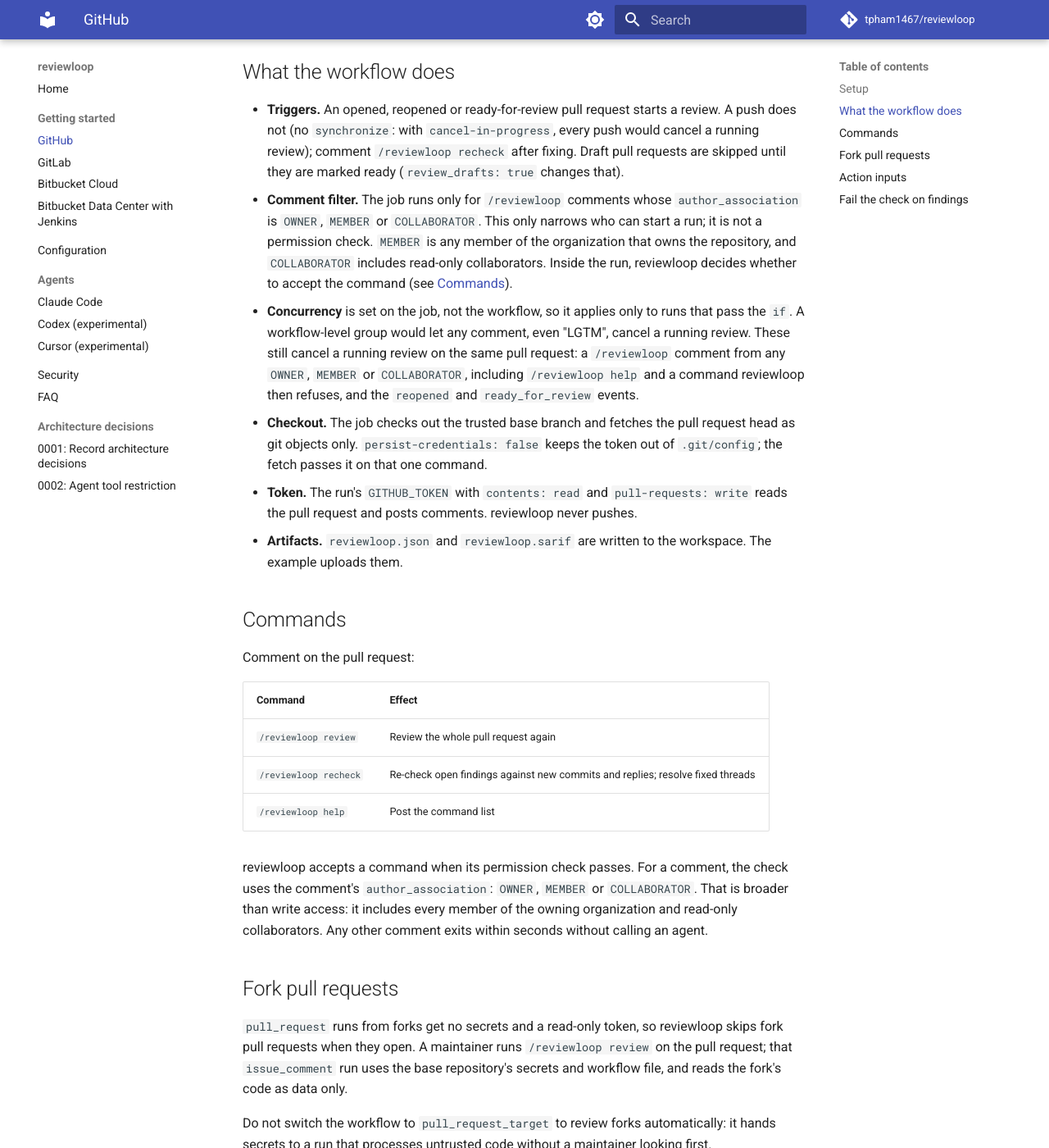
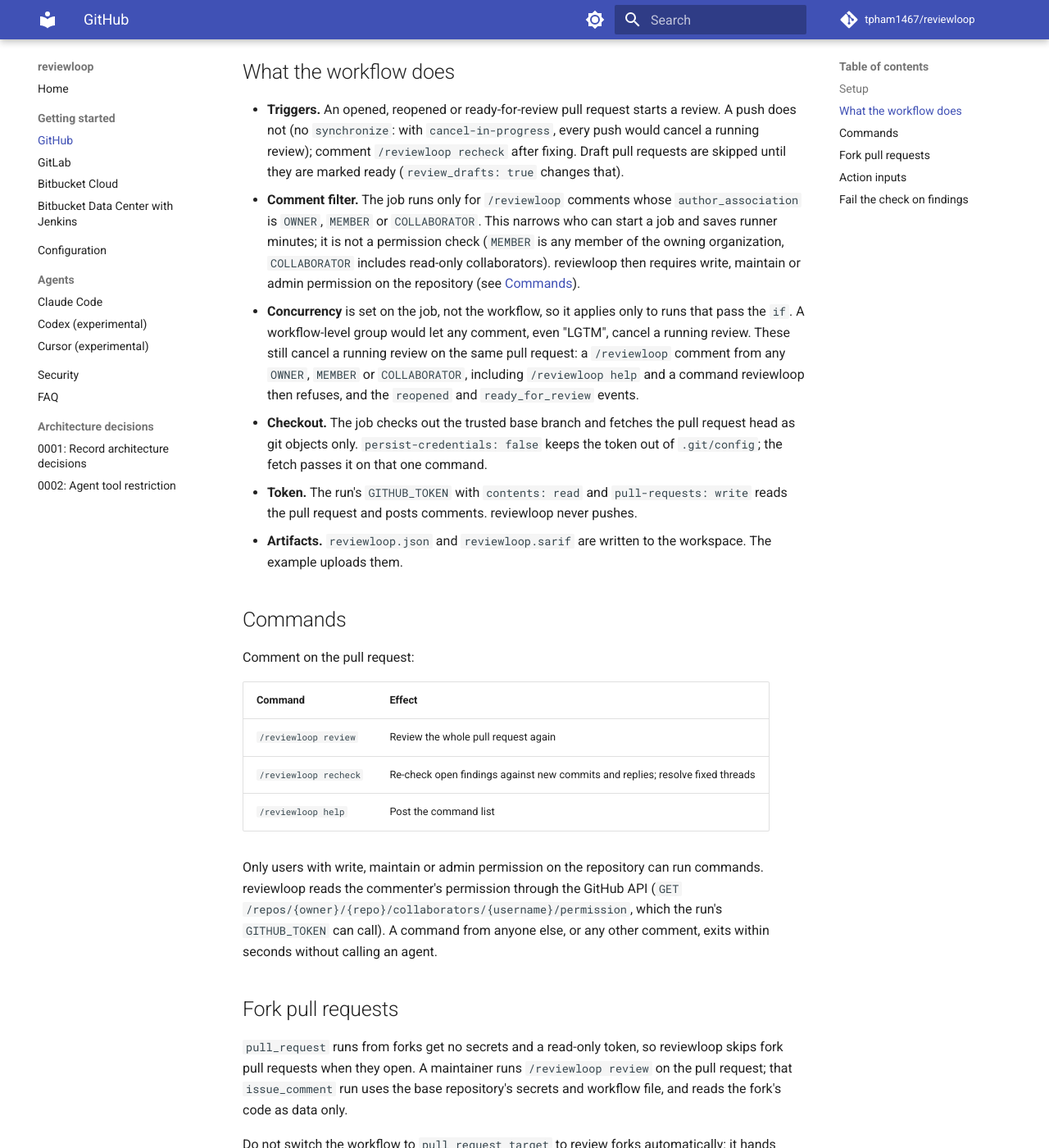
Before and after one commit to tpham1467/reviewloop, an MkDocs documentation site: the page built from docs/getting-started/github.md, in a window 1280 px wide and 1400 px high, scrolled down 1303 px. Shown: the whole window at 82% size. Built offline with MkDocs 1.6.1 and Material for MkDocs 9.7.7, drawn with Linux system fonts in a browser that asks for light colours; comment, search, counter and statistics services are not loaded.

Commit message:
docs: commands need write permission on GitHub
The author_association filter in the workflow only narrows who can start a
job; reviewloop then requires write, maintain or admin permission, read
from the API. A refused command still cancels a running review.

```diff
--- a/docs/getting-started/github.md
+++ b/docs/getting-started/github.md
@@ -64,9 +64,9 @@ Open a pull request. The job posts a "reviewing" summary comment, then inline fi
   `synchronize`: with `cancel-in-progress`, every push would cancel a running review); comment `/reviewloop recheck`
   after fixing. Draft pull requests are skipped until they are marked ready (`review_drafts: true` changes that).
 - **Comment filter.** The job runs only for `/reviewloop` comments whose `author_association` is `OWNER`, `MEMBER` or
-  `COLLABORATOR`. This only narrows who can start a run; it is not a permission check. `MEMBER` is any member of the
-  organization that owns the repository, and `COLLABORATOR` includes read-only collaborators. Inside the run, reviewloop
-  decides whether to accept the command (see [Commands](#commands)).
+  `COLLABORATOR`. This narrows who can start a job and saves runner minutes; it is not a permission check (`MEMBER` is
+  any member of the owning organization, `COLLABORATOR` includes read-only collaborators). reviewloop then requires
+  write, maintain or admin permission on the repository (see [Commands](#commands)).
 - **Concurrency** is set on the job, not the workflow, so it applies only to runs that pass the `if`. A workflow-level
   group would let any comment, even "LGTM", cancel a running review. These still cancel a running review on the same
   pull request: a `/reviewloop` comment from any `OWNER`, `MEMBER` or `COLLABORATOR`, including `/reviewloop help` and
@@ -87,10 +87,10 @@ Comment on the pull request:
 | `/reviewloop recheck` | Re-check open findings against new commits and replies; resolve fixed threads |
 | `/reviewloop help` | Post the command list |
 
-reviewloop accepts a command when its permission check passes. For a comment, the check uses the comment's
-`author_association`: `OWNER`, `MEMBER` or `COLLABORATOR`. That is broader than write access: it includes every member
-of the owning organization and read-only collaborators. Any other comment exits within seconds without calling an
-agent.
+Only users with write, maintain or admin permission on the repository can run commands. reviewloop reads the
+commenter's permission through the GitHub API (`GET /repos/{owner}/{repo}/collaborators/{username}/permission`, which
+the run's `GITHUB_TOKEN` can call). A command from anyone else, or any other comment, exits within seconds without
+calling an agent.
 
 ## Fork pull requests
 
```
Also changed, not shown: README.md (+3 -5 lines), docs/index.md (+1 -2 lines), docs/security.md (+2 -3 lines).
